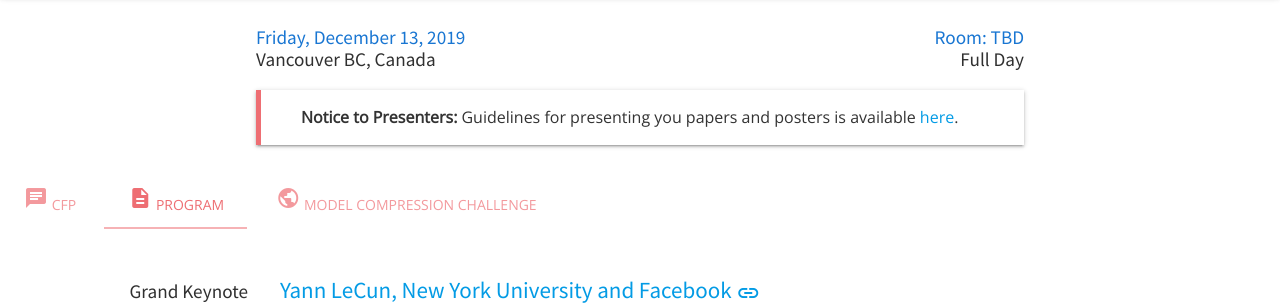
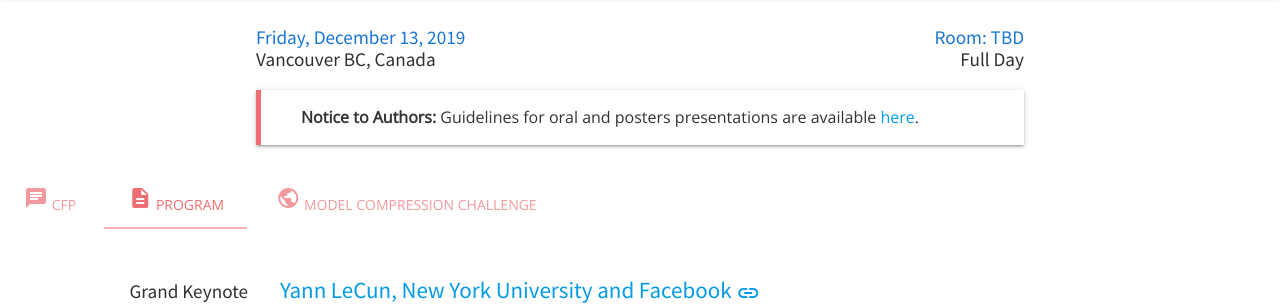
Before and after one commit to mgoldfar/emc2-web, a Jekyll site: the page built from _editions/5-neurips-19.html, in a window 1280 px wide and 900 px high. Shown: the part 420-725 px from the top of the window. Built offline with Jekyll 4.4.1, drawn with Linux system fonts in a browser that asks for light colours.

Commit message:
Gramar tweak.

```diff
--- a/_layouts/edition-page.html
+++ b/_layouts/edition-page.html
@@ -62,7 +62,7 @@
             {% if guideline %}
             <blockquote class="z-depth-1" style="text-align: left;">
                 <p style="padding: 1rem;">
-                    <strong>Notice to Presenters:</strong> Guidelines for presenting you papers and posters is available <a href="{{ guideline.permalink }}">here</a>.
+                    <strong>Notice to Authors:</strong> Guidelines for oral and posters presentations are available <a href="{{ guideline.permalink }}">here</a>.
                 </p>
             </blockquote>
             {% endif %}
```
